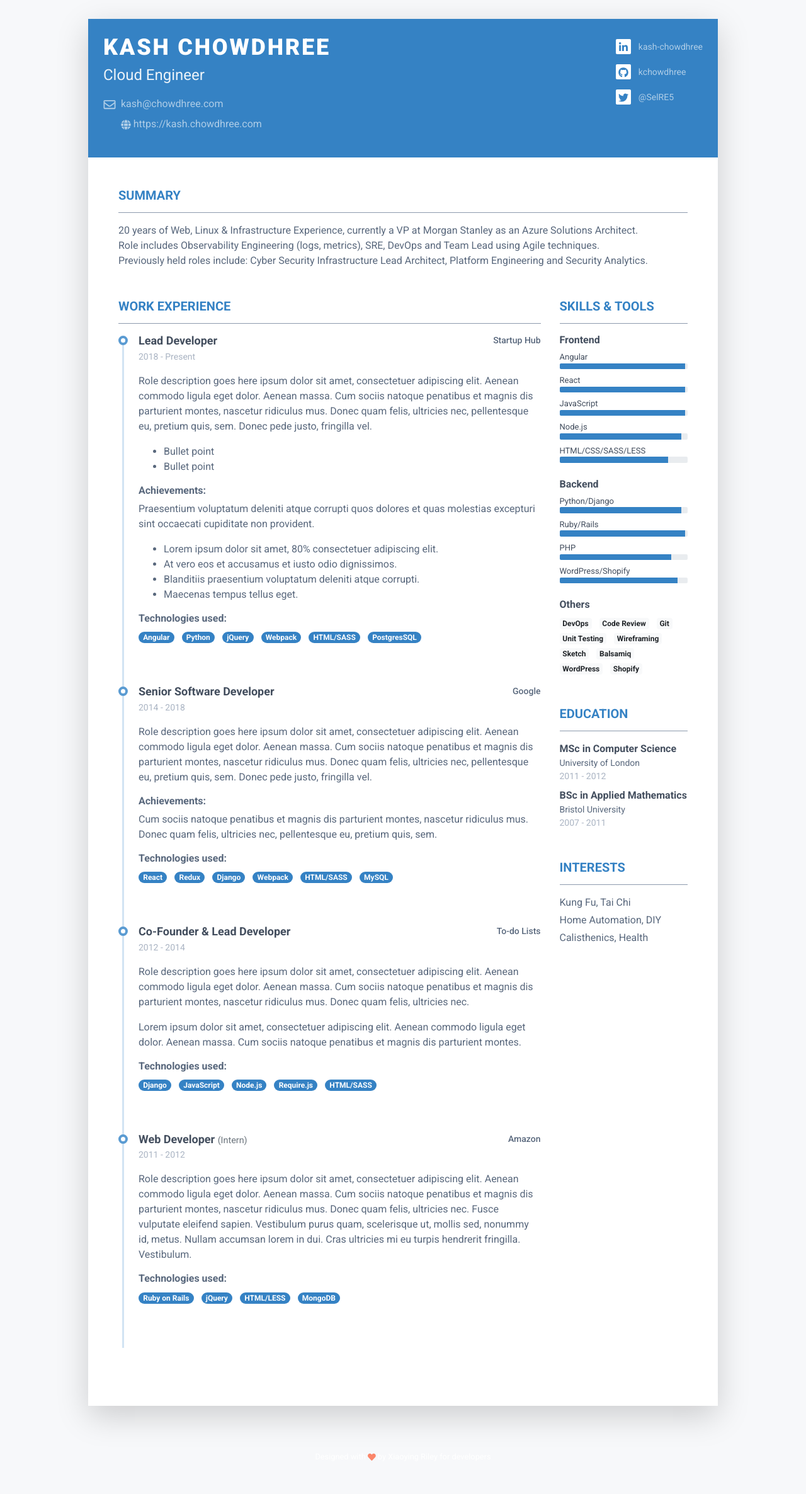
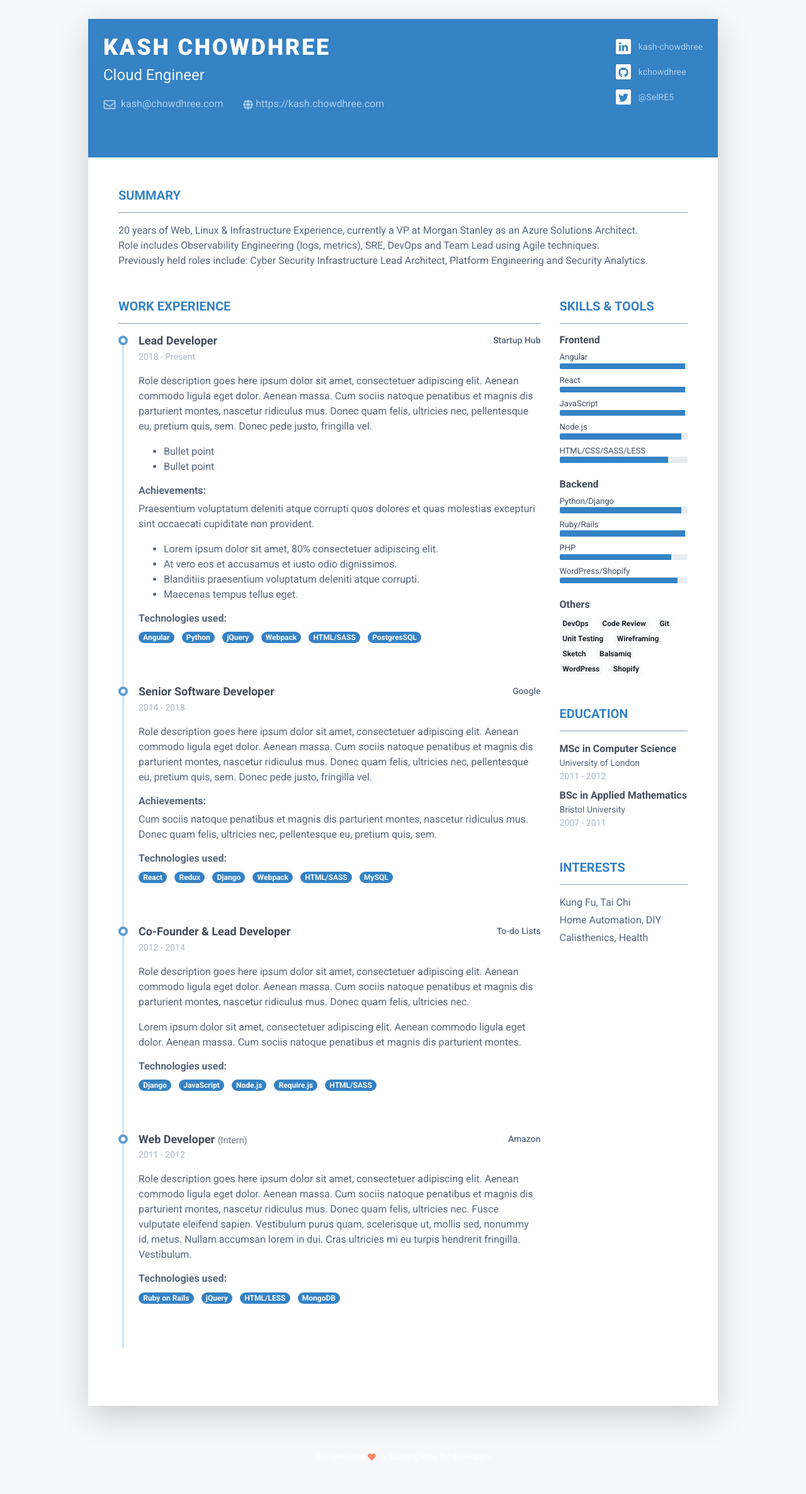
Before and after one commit to Hamy200/resume, a Jekyll site: the page built from index.markdown, in a window 1280 px wide. Shown: the whole page at 63% size. Built offline with Jekyll 4.4.1, drawn with Linux system fonts in a browser that asks for light colours; nearby versions of some CDN libraries.

Commit message:
Update header.html

```diff
--- a/_includes/header.html
+++ b/_includes/header.html
@@ -8,10 +8,9 @@
                 <div class="title mb-3">{{ site.tagline }}</div>
                 <ul class="list-unstyled">
                     <li class="mb-2"><a href="mailto:{{ header.email }}"><i class="far fa-envelope fa-fw mr-2"
-                                data-fa-transform="grow-3"></i>{{ header.email }}</a></li>
-{% if header.phone %}                    <li><a href="tel:{{ header.phone }}"><i class="fas fa-mobile-alt fa-fw mr-2" data-fa-transform="grow-6"></i>{{ header.phone }}</a>  {% endif %}
+                                data-fa-transform="grow-3"></i>{{ header.email }}</a>
+{% if header.phone %}                    <li><a href="tel:{{ header.phone }}"><i class="fas fa-mobile-alt fa-fw mr-2" data-fa-transform="grow-6"></i>{{ header.phone }}</a> </li> {% endif %}
                        {% if header.website %} &nbsp;&nbsp;&nbsp;
-
                         <a href="{{ header.website }}">&nbsp;&nbsp;
                                 <i class="fas fa-globe"></i>
                             {{ header.website }}
```
